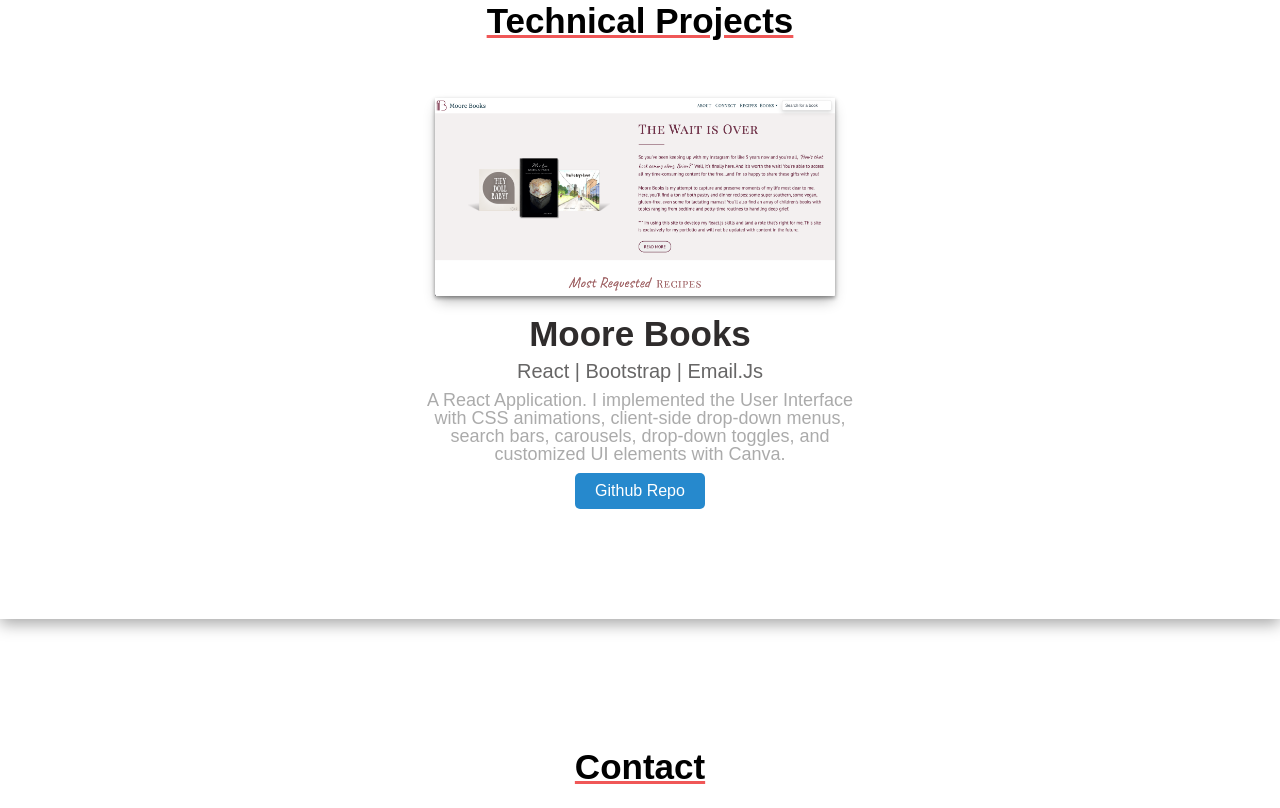
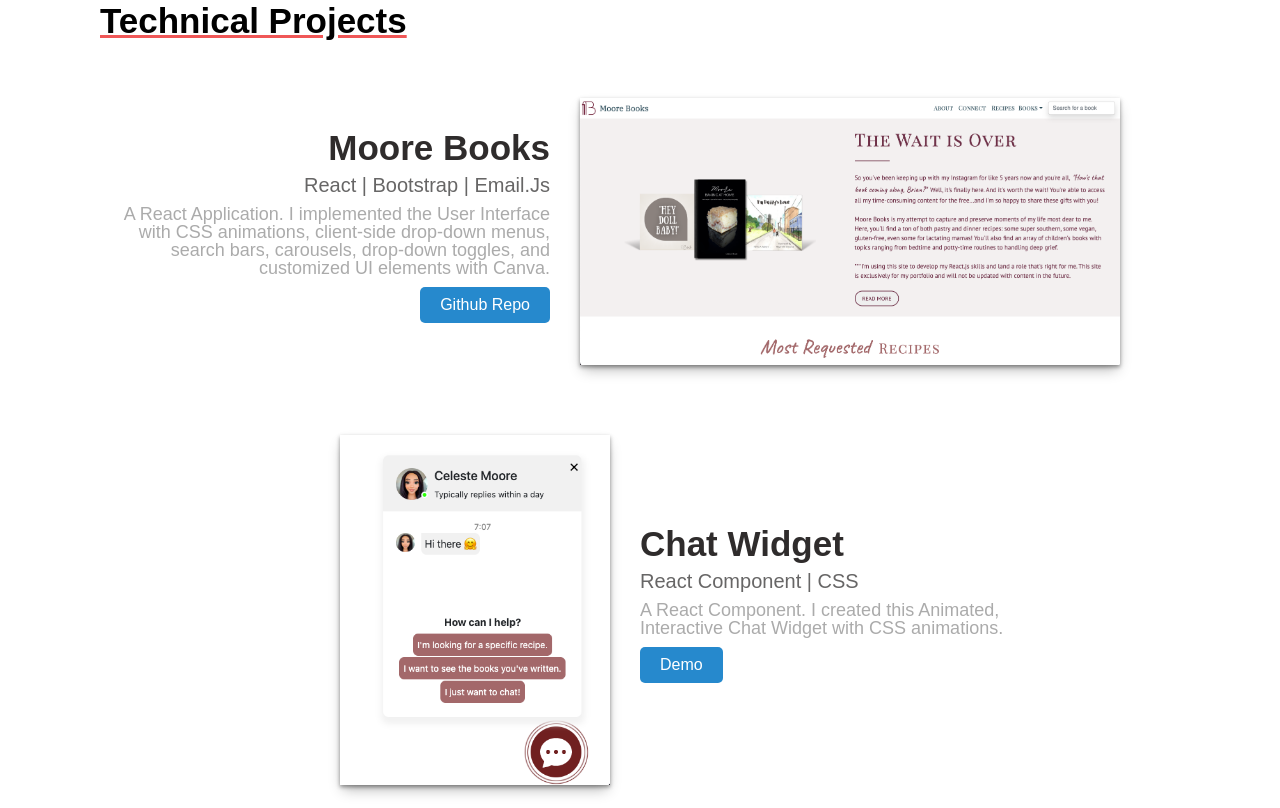
Before and after one commit to celestealexmoore/portfolio_3.0, a plain HTML site: page index.html in a window 1280 px wide. Shown: the part 2060-2868 px from the top of the page. Drawn offline with Linux system fonts and the light colour scheme.

Commit message:
project section fully responsive

```diff
--- a/assets/css/styles.css
+++ b/assets/css/styles.css
@@ -357,7 +357,7 @@ footer a:hover {
     flex-flow: column nowrap;
     justify-content: center;
     align-items: center;
-    padding: 100px;
+    padding: 50px;
     background-color: white;
     box-shadow: rgba(0, 0, 0, 0.35) 0px 5px 15px;
   }
@@ -371,6 +371,7 @@ footer a:hover {
     flex-flow: column-reverse nowrap;
     align-self: center;
     text-align: center;
+    margin-bottom: 30px;
   }
 
   .projectDetails * {
@@ -399,13 +400,21 @@ footer a:hover {
     width: fit-content;
   }
 
-  #mooreBooksImg {
-    min-width: 280px;
-    max-width: 400px;
+  #mooreBooksImg,
+  #chatWidgetImg {
+    align-self: center;
     box-shadow: rgba(0, 0, 0, 0.4) 0px 2px 4px,
       rgba(0, 0, 0, 0.3) 0px 7px 13px -3px,
       rgba(0, 0, 0, 0.2) 0px -3px 0px inset;
     margin: 20px;
+  }
+
+  #mooreBooksImg {
+    max-width: 280px;
+  }
+
+  #chatWidgetImg {
+    width: 200px;
   }
 }
 
@@ -476,34 +485,13 @@ footer a:hover {
     display: block;
   }
 
-  #aboutDiv,
-  #contactDiv {
+  #projectsDiv {
     padding: 100px;
-  }
-
-  .contactForm {
-    margin-top: 0px;
-  }
-
-  footer {
-    display: flex;
-    flex-flow: row wrap;
-    justify-content: space-between;
-  }
-}
-
-/* #projectsDiv {
-  display: flex;
-  flex-flow: column nowrap;
-  justify-content: center;
-  align-items: center;
-  padding: 100px;
-  background-color: white;
-  box-shadow: rgba(0, 0, 0, 0.35) 0px 5px 15px;
   }
 
   .projectDetails {
     max-width: 50%;
+    align-self: center;
   }
 
   #projectsTitle {
@@ -512,10 +500,10 @@ footer a:hover {
 
   .indProject {
     display: flex;
-  flex-flow: row wrap;
+    flex-flow: row nowrap;
     align-self: center;
     text-align: right;
-  gap: 20px;
+    gap: 10px;
   }
 
   .projectTitle {
@@ -536,8 +524,34 @@ footer a:hover {
   }
 
   #mooreBooksImg {
-  min-width: 280px;
-  max-width: 400px;
+    max-width: 50%;
     box-shadow: rgba(0, 0, 0, 0.4) 0px 2px 4px,
-    rgba(0, 0, 0, 0.3) 0px 7px 13px -3px, rgba(0, 0, 0, 0.2) 0px -3px 0px inset;
-} */
+      rgba(0, 0, 0, 0.3) 0px 7px 13px -3px,
+      rgba(0, 0, 0, 0.2) 0px -3px 0px inset;
+  }
+
+  .odd {
+    flex-direction: row-reverse;
+    text-align: left;
+  }
+
+  #chatWidgetImg {
+    height: 350px;
+    width: auto;
+  }
+
+  #aboutDiv,
+  #contactDiv {
+    padding: 100px;
+  }
+
+  .contactForm {
+    margin-top: 0px;
+  }
+
+  footer {
+    display: flex;
+    flex-flow: row wrap;
+    justify-content: space-between;
+  }
+}
--- a/index.html
+++ b/index.html
@@ -216,7 +216,7 @@
     <section id="projectsDiv">
       <h1 id="projectsTitle" class="title">Technical Projects</h1>
 
-      <div id="twoMooreBooks" class="indProject">
+      <div id="twoMooreBooks" class="indProject even">
         <div class="projectDetails">
           <h1 class="projectTitle">Moore Books</h1>
           <h1 class="projectTech">React | Bootstrap | Email.Js</h1>
@@ -236,6 +236,28 @@
         <img
           id="mooreBooksImg"
           src="./assets/images/projects/twoMooreBooks.png"
+        />
+      </div>
+
+      <div id="twoMooreBooks" class="indProject odd">
+        <div class="projectDetails">
+          <h1 class="projectTitle">Chat Widget</h1>
+          <h1 class="projectTech">React Component | CSS </h1>
+          <h1 class="projectDescription">
+            A React Component. I created this Animated, Interactive Chat Widget with CSS
+            animations.
+          </h1>
+          <a
+            href="https://celestealexmoore.github.io/chatWidget/"
+            id="projectDeployment"
+            class="btn"
+            target="_blank"
+            >Demo</a
+          >
+        </div>
+        <img
+          id="chatWidgetImg"
+          src="./assets/images/projects/chatWidget.png"
         />
       </div>
     </section>
```
Lines whose indentation alone changed are shown as unchanged.
